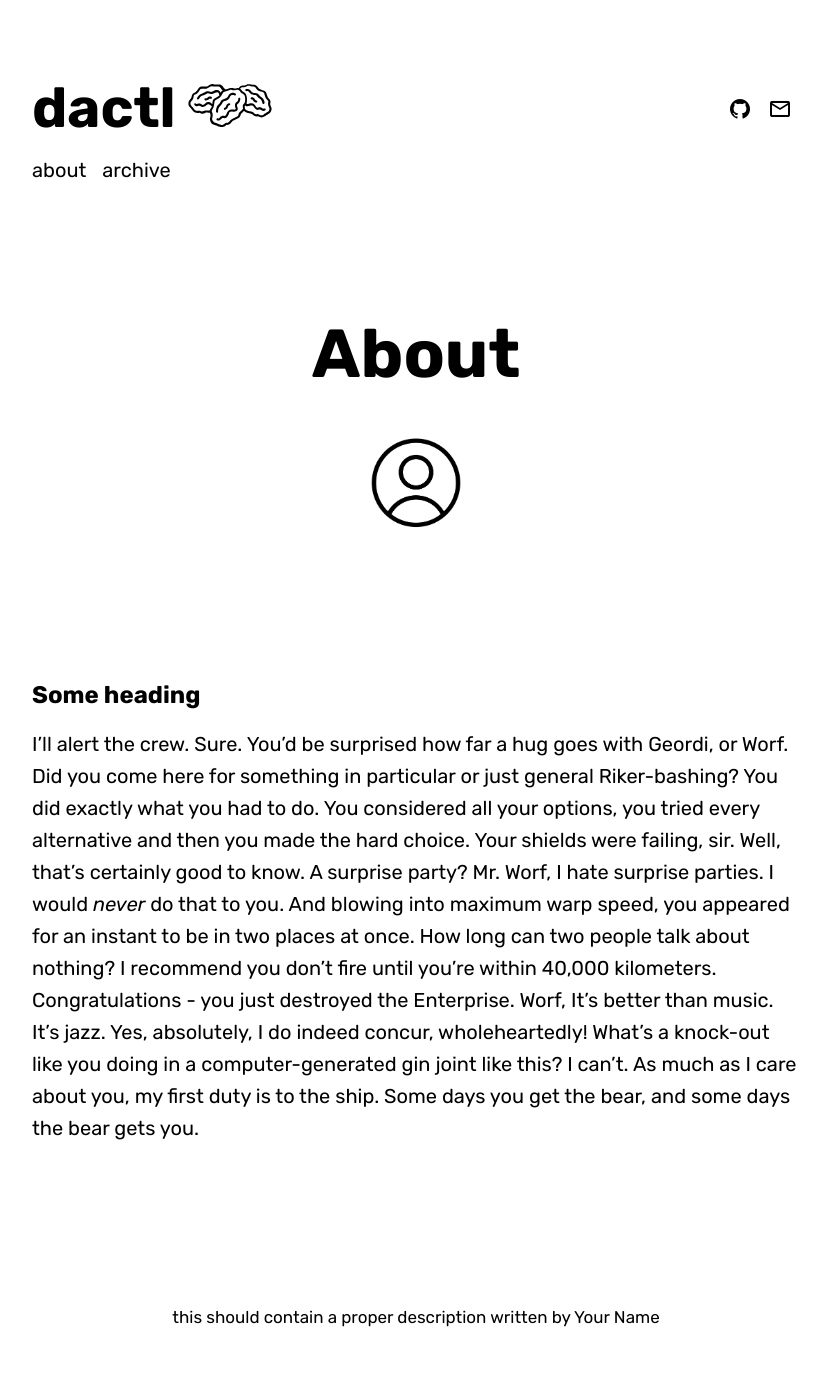
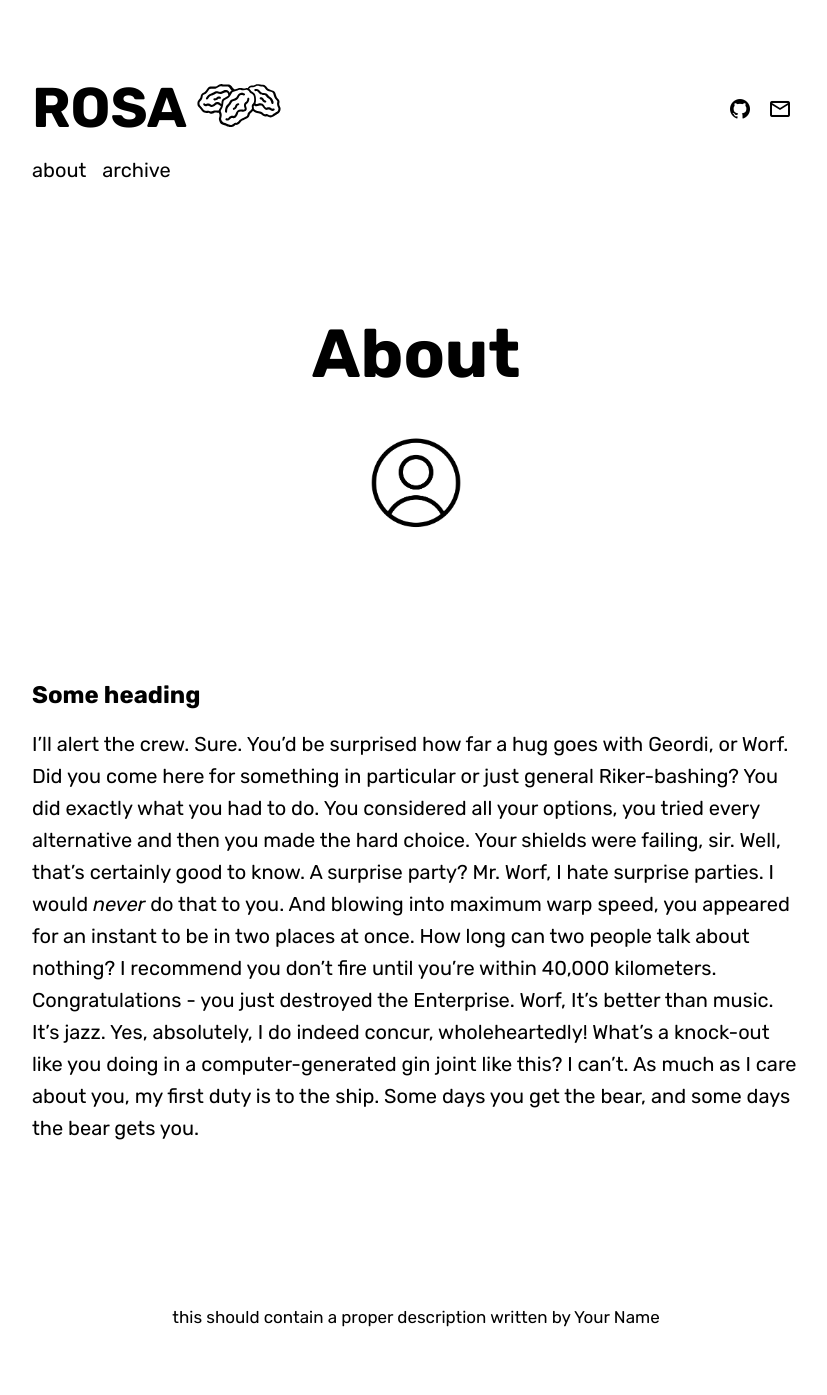
Before and after one commit to enjoyDaD/enjoyDaD, a Jekyll site: the page built from about.md, in a window 1280 px wide. Shown: the whole page, without its empty margins (224-1051 px from the left). Built offline with Jekyll 4.4.1, drawn with Linux system fonts in a browser that asks for light colours; some web fonts are replaced.

Commit message:
title변경

```diff
--- a/_config.yml
+++ b/_config.yml
@@ -7,7 +7,7 @@ url                          : "https://enjoyDaD.github.io" # the base hostname
                                   # `http://<username>.github.io` - for GitHub
 
 blog:
-  title                      : dactl
+  title                      : ROSA
   description                  : >
                                this should contain a proper description
 
```
